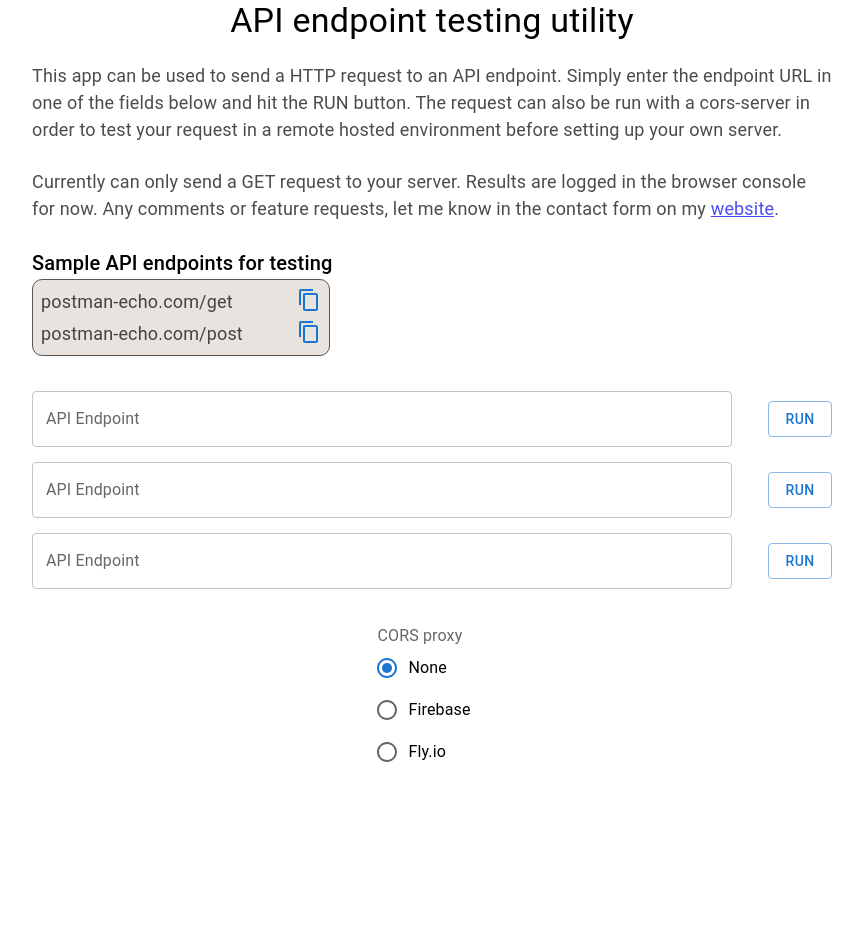
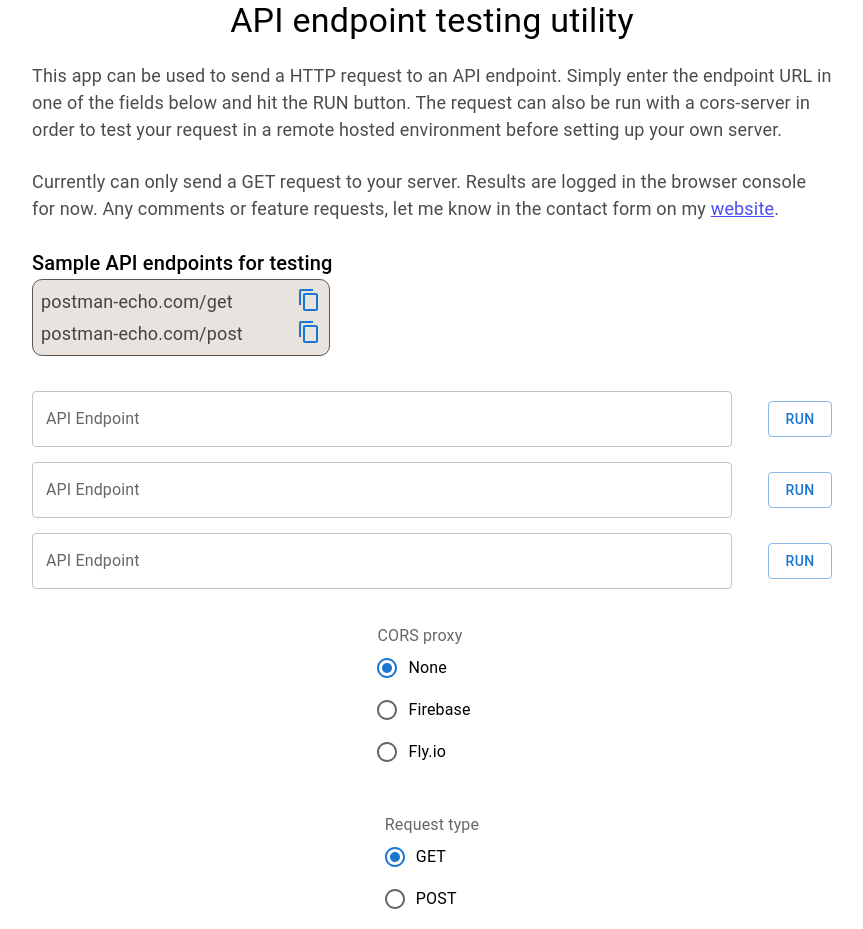
Before and after one commit to isoaxe/test-my-api, a React (Create React App) app: page / in a window 1280 px wide. Shown: the top 929 px of the page, without its empty margins (208-1071 px from the left). Before the commit the page ends 800 px from the top, so only its background shows below. Built offline with nearby package versions, Linux system fonts and the light colour scheme.

Commit message:
App: Add the RequestSelector component
+ Import and implement the new RequestSelector component.
+ Create the requestType state variable and pass it and the setter to the new component.

```diff
--- a/src/App.tsx
+++ b/src/App.tsx
@@ -5,9 +5,11 @@ import AboutText from "./components/AboutText";
 import SampleUrls from "./components/SampleUrls";
 import UrlSubmitter from "./components/UrlSubmitter";
 import ProxySelector from "./components/ProxySelector";
+import RequestSelector from "./components/RequestSelector";
 
 function App() {
   const [proxyUrl, setProxyUrl] = useState("");
+  const [requestType, setRequestType] = useState("get");
 
   return (
     <Box sx={appStyle}>
@@ -18,6 +20,10 @@ function App() {
       <UrlSubmitter proxyUrl={proxyUrl} />
       <UrlSubmitter proxyUrl={proxyUrl} />
       <ProxySelector proxyUrl={proxyUrl} setProxyUrl={setProxyUrl} />
+      <RequestSelector
+        requestType={requestType}
+        setRequestType={setRequestType}
+      />
     </Box>
   );
 }
```
